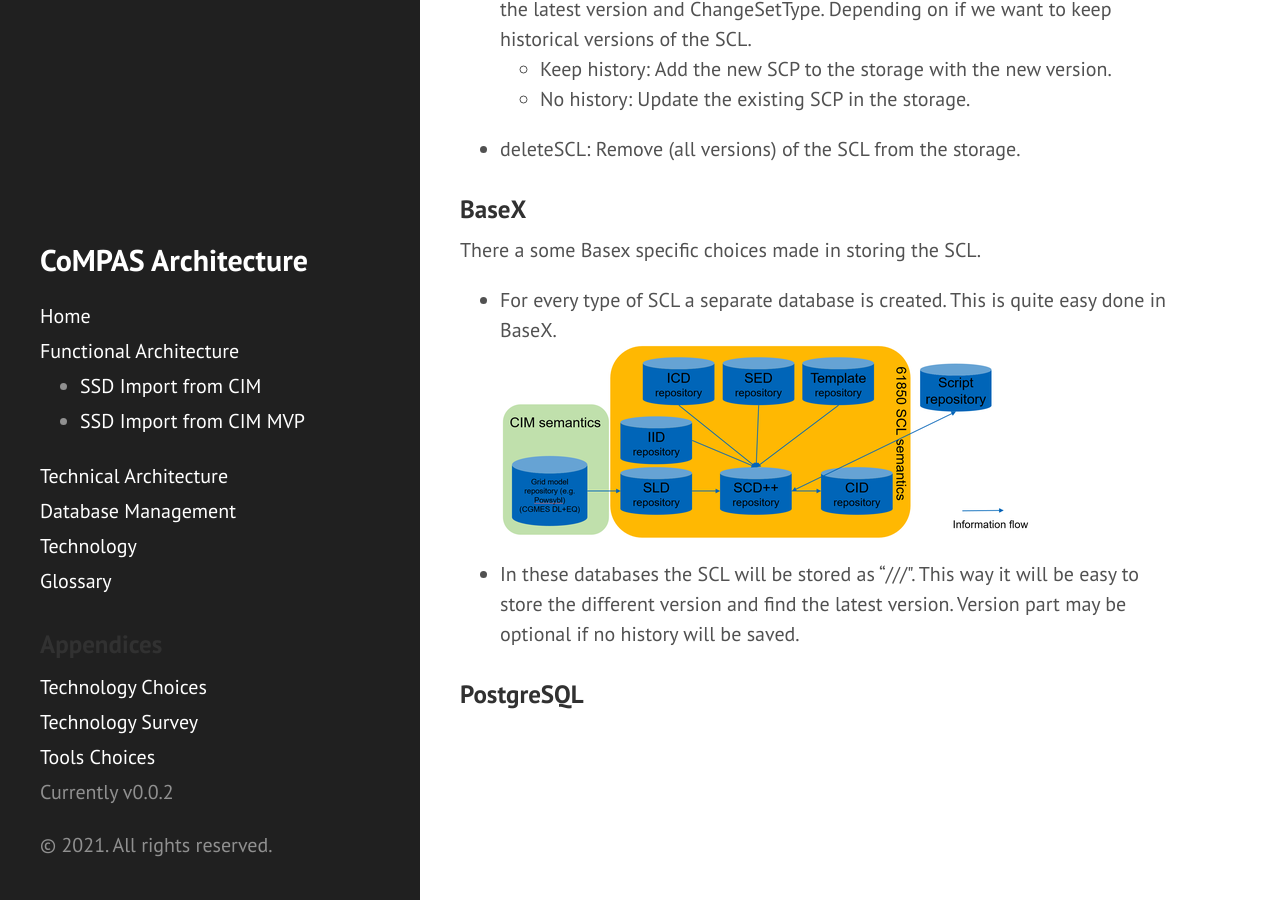
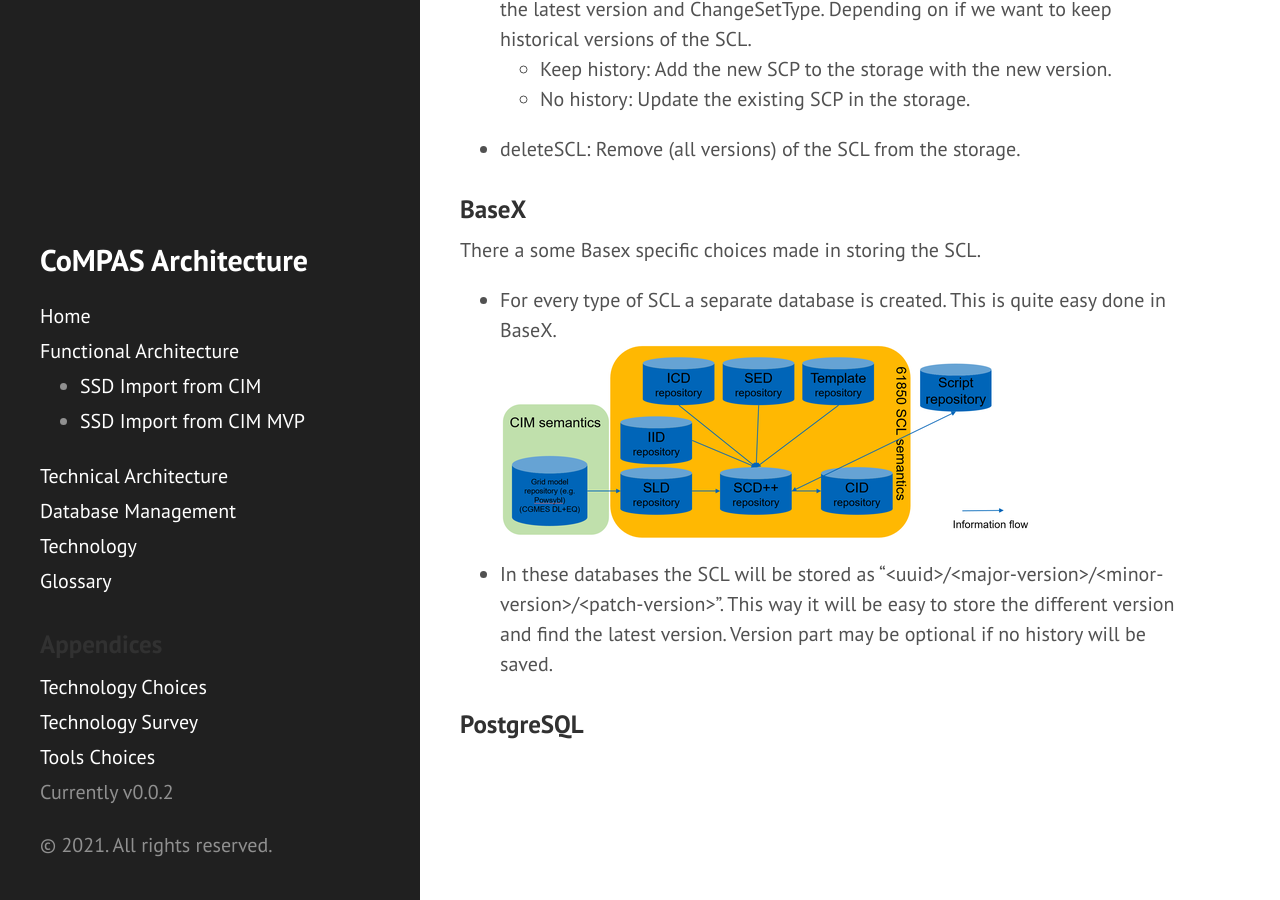
Before and after one commit to com-pas/compas-architecture, a Jekyll site: the page built from technical/COMPAS_SCL_DATA_SERVICE.md, in a window 1280 px wide and 900 px high, scrolled down 2534 px. Built offline with Jekyll 4.4.1, drawn with Linux system fonts in a browser that asks for light colours; our own code applies the rules of GitHub Pages for plain Markdown files.

Commit message:
fixed small issues
Signed-off-by: Dennis Labordus <dennis.labordus@alliander.com>

```diff
--- a/technical/COMPAS_SCL_DATA_SERVICE.md
+++ b/technical/COMPAS_SCL_DATA_SERVICE.md
@@ -46,7 +46,7 @@ The Service class contains some logic regarding versions and private elements.
 There a some Basex specific choices made in storing the SCL.
 - For every type of SCL a separate database is created. This is quite easy done in BaseX.
   ![Databases](images/CoMPAS-SclDataService-Databases.png)
-- In these databases the SCL will be stored as "<uuid>/<major-version>/<minor-version>/<patch-version>".
+- In these databases the SCL will be stored as "\<uuid\>/\<major-version\>/\<minor-version\>/\<patch-version\>".
   This way it will be easy to store the different version and find the latest version.
   Version part may be optional if no history will be saved.
 
```
